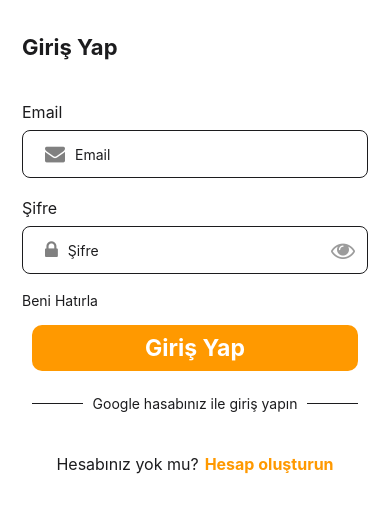
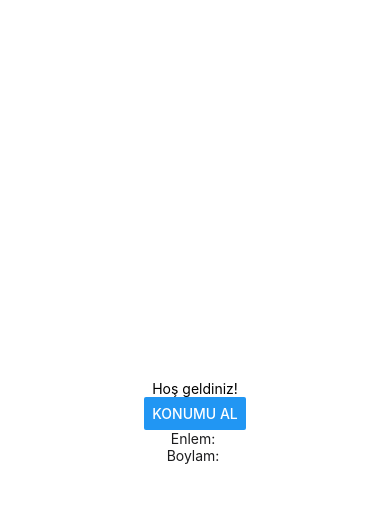
Before and after one commit to Nezaketb/DemansApp, a React Native app: screen /Location in a window 390 px wide. Shown: the top 512 px of the page. Built offline with nearby package versions, Linux system fonts and the light colour scheme; what react-native-calendars would draw is missing.

Commit message:
getLocation

```diff
--- a/App.js
+++ b/App.js
@@ -11,6 +11,7 @@ import AddCompanion from './pages/AddCompanion';
 import AddMedicines from './pages/AddMedicines';
 import AddMedicinesDetail from './pages/AddMedicinesDetail';
 import AddPictures from './pages/AddPictures';
+import Location from './pages/Location';
 
 const Stack = createNativeStackNavigator();
 
@@ -23,10 +24,11 @@ function App() {
       <Stack.Screen name="AddMedicines" component={AddMedicines}/>
       <Stack.Screen name="AddPictures" component={AddPictures}/>
       <Stack.Screen name="Main" component={Main}/>
+      <Stack.Screen name="Location" component={Location}/>
       <Stack.Screen name="Medicines" component={Medicines}/>
       <Stack.Screen name="AddCompanion" component={AddCompanion}/>
-        <Stack.Screen name="Register" component={Register}/>
-        <Stack.Screen name="EdditMedicinesInformation" component={EditMedicinesInformation}/>
+      <Stack.Screen name="Register" component={Register}/>
+      <Stack.Screen name="EdditMedicinesInformation" component={EditMedicinesInformation}/>
       </Stack.Navigator>
       </NavigationContainer>
   );
--- a/api.js
+++ b/api.js
@@ -1,7 +1,7 @@
 import axios from 'axios';
 
 
-const apiBaseUrl = 'http://172.20.10.2:5023/api/';
+const apiBaseUrl = 'http://192.168.1.147:5023/api/';
 
 export const LoginUser = async (email, password) => {
   try {
@@ -84,6 +84,7 @@ export const addCompanion = async (adress,email,name,surname,phone, password,use
     throw error;
   }
 };
+
 export const addPictures = async (text,url,userId) => {
   try {
     const response = await axios.post(
@@ -102,6 +103,7 @@ export const addPictures = async (text,url,userId) => {
     throw error;
   }
 };
+
     export const addMedicines = async ( name,  usageDuration, usagePurpose,startDate,  endDate, afternoon, evening, moon, moonTime,  afternoonTime, eveningTime,night, nightTime, userId) => {
       try {
         const response = await axios.post(
--- a/package.json
+++ b/package.json
@@ -19,7 +19,9 @@
     "react-native": "0.68.2",
     "react-native-calendars": "^1.1303.0",
     "react-native-elements": "^3.4.3",
+    "react-native-geolocation-service": "^5.3.1",
     "react-native-image-picker": "^7.1.0",
+    "react-native-maps": "^1.10.0",
     "react-native-safe-area-context": "^4.8.2",
     "react-native-screens": "^3.20.0",
     "react-native-super-grid": "^5.0.0"
--- a/pages/AddPictures.js
+++ b/pages/AddPictures.js
@@ -22,8 +22,7 @@ const AddPictures = ({ navigation }) => {
 
   const handleAddPictures = async () => {
     try {
-      await addPictures({ text, url, userId });
-
+      await addPictures({ text, url,userId });
     } catch (error) {
       console.error('Error in AddPictures:', error);
     }
@@ -47,19 +46,25 @@ const AddPictures = ({ navigation }) => {
   return (
     <View style={styles.container}>
       <Text style={styles.heading}>Resim Ekleme</Text>
-      <TouchableOpacity onPress={pickImage} style={styles.imageContainer}>
+      {/* <TouchableOpacity onPress={pickImage} style={styles.imageContainer}>
         {url ? (
           <Image source={{ uri: url.uri }} style={styles.image} />
         ) : (
           <Text style={styles.imagePlaceholder}>Resim Seç</Text>
         )}
-      </TouchableOpacity>
+      </TouchableOpacity> */}
+          <TextInput
+        style={styles.input}
+        placeholder="Metin"
+        value={url}
+        onChangeText={(text) => setUrl(text)}
+      />
       <Text style={styles.label}>Metin</Text>
       <TextInput
         style={styles.input}
         placeholder="Metin"
         value={text}
-        onChangeText={(text) => setText(text)}
+        onChangeText={(tex) => setText(tex)}
       />
       <TouchableOpacity style={styles.button} onPress={handleAddPictures}>
         <Text style={styles.buttonText}>Kaydet</Text>
@@ -105,6 +110,7 @@ const styles = StyleSheet.create({
     height: 40,
     borderColor: 'gray',
     borderWidth: 1,
+    color:'black',
     marginBottom: 10,
     padding: 10,
   },
--- /dev/null
+++ b/pages/Location.js
@@ -0,0 +1,107 @@
+import { View, Text, StyleSheet, Button } from 'react-native';
+import React, { useState } from 'react';
+import Geolocation from 'react-native-geolocation-service';
+import MapView, { Marker } from 'react-native-maps';
+import { PermissionsAndroid, Platform } from 'react-native';
+import { useTheme } from '@react-navigation/native';
+
+const Location = ({ navigation }) => {
+  const [location, setLocation] = useState(null);
+  const {colors}=useTheme();
+
+  const requestLocationPermission = async () => {
+    if (Platform.OS === 'android') {
+      try {
+        const granted = await PermissionsAndroid.request(
+          PermissionsAndroid.PERMISSIONS.ACCESS_FINE_LOCATION,
+          {
+            title: 'Uygulama Konum İzni',
+            message: 'Bu uygulama konum iznine ihtiyaç duyuyor',
+            buttonNeutral: 'Daha Sonra Sor',
+            buttonNegative: 'İptal',
+            buttonPositive: 'Tamam',
+          }
+        );
+        if (granted === PermissionsAndroid.RESULTS.GRANTED) {
+          console.log('Konum izni verildi');
+          return true; // İzin verildiyse true döner
+        } else {
+          console.log('Konum izni reddedildi');
+          return false; // İzin reddedildiyse false döner
+        }
+      } catch (err) {
+        console.warn(err);
+        return false; // Hata oluştuysa false döner
+      }
+    }
+    return true; // Android dışındaki platformlarda true döner
+  };
+
+  const getLocation = async () => {
+    const permissionGranted = await requestLocationPermission();
+
+    if (permissionGranted) {
+      Geolocation.getCurrentPosition(
+        position => {
+          console.log(position);
+          setLocation(position);
+        },
+        error => {
+          console.log(error.code, error.message);
+          setLocation(null); // Hata durumunda location'ı null yap
+        },
+        { enableHighAccuracy: true, timeout: 15000, maximumAge: 10000 }
+      );
+    } else {
+      console.log('Konum izni verilmedi');
+    }
+  };
+
+  return (
+    <View style={styles.container}>
+      <Text>Hoş geldiniz!</Text>
+      {location && location.coords && ( // location ve location.coords var mı kontrolü
+        <MapView
+          style={styles.map}
+          initialRegion={{
+            latitude: location.coords.latitude,
+            longitude: location.coords.longitude,
+            latitudeDelta: 0.0922,
+            longitudeDelta: 0.0421,
+          }}
+        >
+          <Marker
+            coordinate={{
+              latitude: location.coords.latitude,
+              longitude: location.coords.longitude,
+            }}
+            title="Konumunuz"
+            description="Buradasınız"
+          />
+        </MapView>
+      )}
+      <Button title="Konumu Al" onPress={getLocation} />
+      <Text style={{ color: colors.text }}>
+        Enlem: {location && location.coords ? location.coords.latitude : null}
+      </Text>
+      <Text style={{ color: colors.text }}>
+        Boylam: {location && location.coords ? location.coords.longitude : null}
+      </Text>
+    </View>
+  );
+};
+
+const styles = StyleSheet.create({
+  container: {
+    flex: 1,
+    backgroundColor: '#fff',
+    alignItems: 'center',
+    justifyContent: 'center',
+  },
+  map:{
+    width:'100%',
+    height:'100%'
+  }
+});
+
+export default Location;
--- a/pages/Login.js
+++ b/pages/Login.js
@@ -24,7 +24,7 @@ const Login = ({ navigation }) => {
 
             await AsyncStorage.setItem('userId', JSON.stringify(response.userId ));
 
-            navigation.navigate('AddPictures');
+            navigation.navigate('AddCompanion');
           } else {
             console.log("Giriş başarısız. Yanıtta beklenen bilgiler bulunamadı.");
           }
--- a/pages/Main.js
+++ b/pages/Main.js
@@ -1,8 +1,8 @@
-import React, { useEffect, useState ,useRef} from 'react';
-import { View, Text, FlatList, StyleSheet,Image } from 'react-native';
-import { getMedicines, getPictures, getSentences } from '../api';
+import React, { useEffect, useState } from 'react';
+import { View, Text, StyleSheet } from 'react-native';
 import { useTheme } from '@react-navigation/native';
-import AsyncStorage from '@react-native-async-storage/async-storage';
+import {PermissionsAndroid,Platform} from 'react-native';
+
 import Carousel from '../components/Carousel';
 import Header from '../components/Header';
 import Footer from '../components/Footer';
@@ -12,14 +12,68 @@ const Main = ({ navigation }) => {
   const [userId, setUserId] = useState(null);
   const { colors } = useTheme();
 
+  const requestLocationPermission = async () => {
+    if (Platform.OS === 'android') {
+      try {
+        const granted = await PermissionsAndroid.request(
+          PermissionsAndroid.PERMISSIONS.ACCESS_FINE_LOCATION,
+          {
+            title: "Uygulama Konum İzni",
+            message: "Bu uygulama konum iznine ihtiyaç duyuyor",
+            buttonNeutral: "Daha Sonra Sor",
+            buttonNegative: "İptal",
+            buttonPositive: "Tamam"
+          }
+        );
+        if (granted === PermissionsAndroid.RESULTS.GRANTED) {
+          console.log("Konum izni verildi");
+        } else {
+          console.log("Konum izni reddedildi");
+        }
+      } catch (err) {
+        console.warn(err);
+      }
+    }
+  };
+  const requestCoarseLocationPermission = async () => {
+    if (Platform.OS === 'android') {
+      try {
+        const granted = await PermissionsAndroid.request(
+          PermissionsAndroid.PERMISSIONS.ACCESS_COARSE_LOCATION,
+          {
+            title: "Uygulama Konum İzni",
+            message: "Bu uygulama konum iznine ihtiyaç duyuyor",
+            buttonNeutral: "Daha Sonra Sor",
+            buttonNegative: "İptal",
+            buttonPositive: "Tamam"
+          }
+        );
+        if (granted === PermissionsAndroid.RESULTS.GRANTED) {
+          console.log("Coarse konum izni verildi");
+        } else {
+          console.log("Coarse konum izni reddedildi");
+        }
+      } catch (err) {
+        console.warn(err);
+      }
+    }
+  };
+
+  useEffect(() => {
+    requestLocationPermission();
+    requestCoarseLocationPermission();
+  }, []);
+
   return (
     <View style={styles.container}>
-      <Header/>
+      <Header />
       <Text style={styles.header}>HOŞGELDİNİZ</Text>
       <Carousel/>
       <SentenceSlider/>
-      <Text style={{color:colors.primary,bottom:220,fontSize:20,textAlign:'center'}}>Yaklaşan İlaçlarım</Text>
-      <Footer/>
+      <Text style={{ color: colors.primary, bottom: 220, fontSize: 20, textAlign: 'center' }}>
+        Yaklaşan İlaçlarım
+      </Text>
+      <Footer />
     </View>
   );
 };
@@ -34,30 +88,10 @@ const styles = StyleSheet.create({
     fontSize: 24,
     fontWeight: 'bold',
     color: 'black',
-    textAlign:'center',
-    padding:10,
+    textAlign: 'center',
+    padding: 10,
     marginBottom: 16,
   },
-  itemContainer: {
-    backgroundColor: '#e0e0e0',
-    padding: 16,
-    borderRadius: 8,
-    marginBottom: 8,
-  },
-  itemText: {
-    color: 'black',
-    fontSize: 16,
-    marginBottom: 8,
-    textAlign:'center'
-  },
-  itemContainer: {
-    width: 300,
-    padding: 10,
-    margin: 5,
-    backgroundColor: '#e0e0e0',
-    borderRadius: 8,
-  },
-
 });
 
 export default Main;
```
Also changed, not shown: 7 other files (tests, documents, lock files or other folders).
